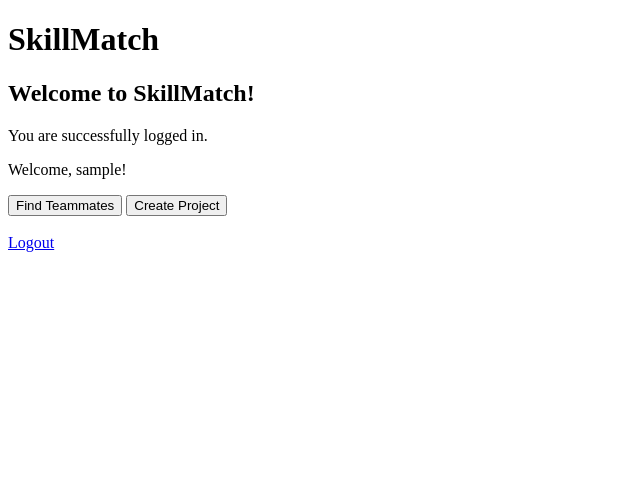
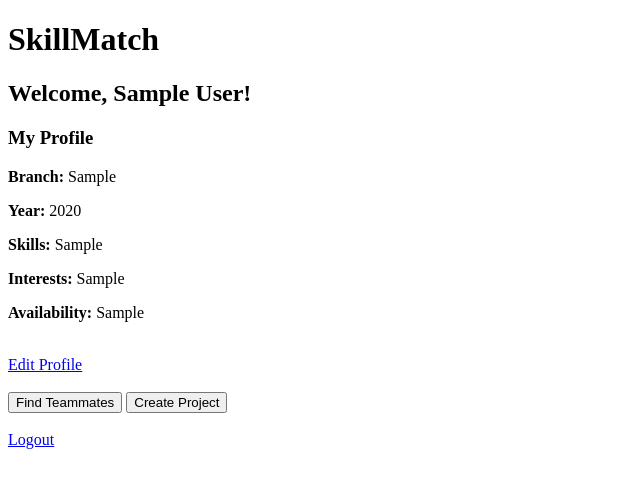
Before and after one commit to AnkitaDas-2006/SkillMatch, a Flask app: page /dashboard in a window 1280 px wide. Shown: the top 488 px of the page, without its empty margins (0-640 px from the left). Run offline with Flask 3, Linux system fonts and the light colour scheme; the visitor is signed in with stand-in values (Sample User, id 1); tables that the repository leaves empty or names only in its code hold one stand-in row (values such as "Sample post").

Commit message:
Display student profile on dashboard

```diff
--- a/app.py
+++ b/app.py
@@ -84,8 +84,23 @@ def dashboard():
     if "user_id" not in session:
         return "Please login first!"
 
-    return render_template("dashboard.html")
+    db = get_db_connection()
+    cursor = db.cursor(dictionary=True)
 
+    query = """
+    SELECT name, branch, year, skills, interests, availability
+    FROM users
+    WHERE id = %s
+    """
+
+    cursor.execute(query, (session["user_id"],))
+
+    user = cursor.fetchone()
+
+    cursor.close()
+    db.close()
+
+    return render_template("dashboard.html", user=user)
 
 @app.route("/logout")
 def logout():
--- a/templates/dashboard.html
+++ b/templates/dashboard.html
@@ -8,11 +8,25 @@
 
     <h1>SkillMatch</h1>
 
-    <h2>Welcome to SkillMatch!</h2>
+    <h2>Welcome, {{ user.name }}!</h2>
 
-    <p>You are successfully logged in.</p>
+    <h3>My Profile</h3>
 
-    <p>Welcome, {{ session["user_name"] }}!</p>
+    <p><strong>Branch:</strong> {{ user.branch }}</p>
+
+    <p><strong>Year:</strong> {{ user.year }}</p>
+
+    <p><strong>Skills:</strong> {{ user.skills }}</p>
+
+    <p><strong>Interests:</strong> {{ user.interests }}</p>
+
+    <p><strong>Availability:</strong> {{ user.availability }}</p>
+
+    <br>
+
+    <a href="/profile">Edit Profile</a>
+
+    <br><br>
 
     <button>Find Teammates</button>
     <button>Create Project</button>
```
